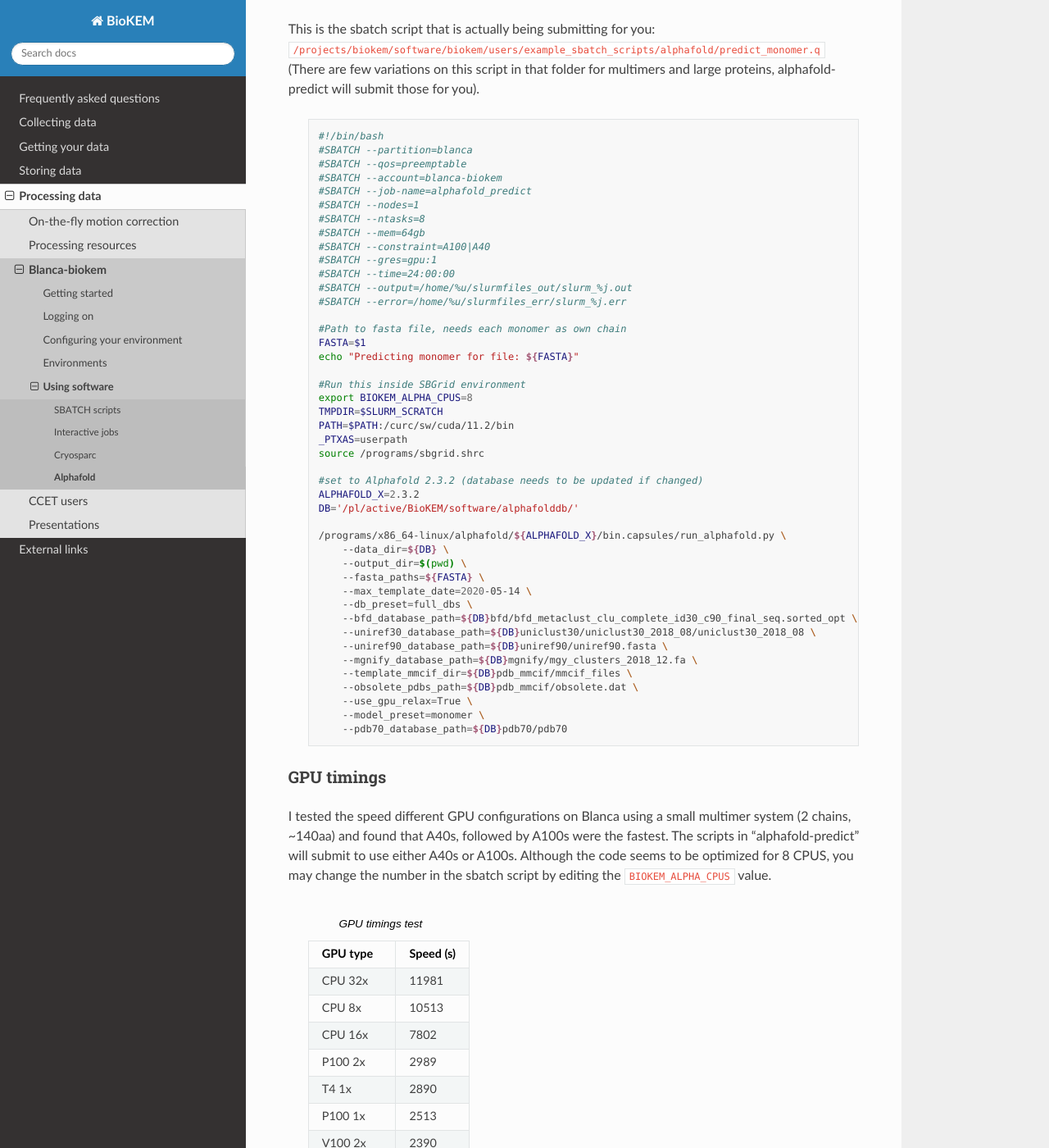
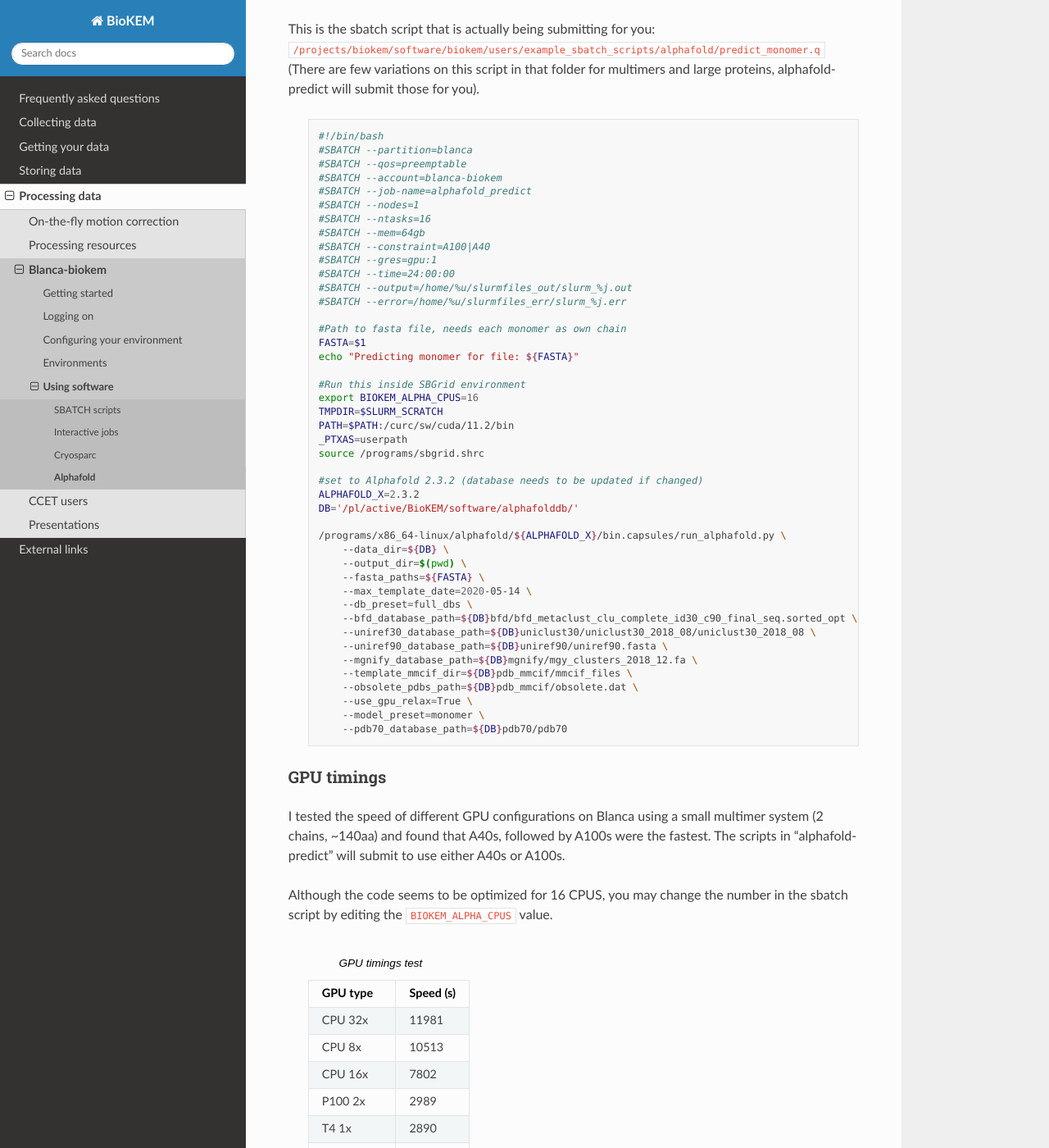
Before and after one commit to CU-BioKEM/user-guide, a Sphinx documentation site: the page built from docs/source/processing/using_software/alphafold.rst, in a window 1280 px wide and 1400 px high, scrolled down 1900 px. Shown: the whole window at 82% size. Built offline with Sphinx 7.4.7 and the Read the Docs theme 2.0.0, drawn with Linux system fonts in a browser that asks for light colours.

Commit message:
updated to 16 cpus

```diff
--- a/docs/source/processing/using_software/alphafold.rst
+++ b/docs/source/processing/using_software/alphafold.rst
@@ -104,7 +104,7 @@ proteins, alphafold-predict will submit those for you).
     #SBATCH --account=blanca-biokem
     #SBATCH --job-name=alphafold_predict
     #SBATCH --nodes=1
-    #SBATCH --ntasks=8
+    #SBATCH --ntasks=16
     #SBATCH --mem=64gb
     #SBATCH --constraint=A100|A40
     #SBATCH --gres=gpu:1
@@ -117,7 +117,7 @@ proteins, alphafold-predict will submit those for you).
     echo "Predicting monomer for file: ${FASTA}"
 
     #Run this inside SBGrid environment
-    export BIOKEM_ALPHA_CPUS=8
+    export BIOKEM_ALPHA_CPUS=16
     TMPDIR=$SLURM_SCRATCH
     PATH=$PATH:/curc/sw/cuda/11.2/bin
     _PTXAS=userpath
@@ -149,10 +149,11 @@ proteins, alphafold-predict will submit those for you).
 GPU timings
 ~~~~~~~~~~~
 
-I tested the speed different GPU configurations on Blanca using a small multimer
+I tested the speed of different GPU configurations on Blanca using a small multimer
 system (2 chains, ~140aa) and found that A40s, followed by A100s were the fastest.
 The scripts in "alphafold-predict" will submit to use either A40s or A100s.
-Although the code seems to be optimized for 8 CPUS, you may change the number
+
+Although the code seems to be optimized for 16 CPUS, you may change the number
 in the sbatch script by editing the ``BIOKEM_ALPHA_CPUS`` value.
 
   .. table:: GPU timings test
```
